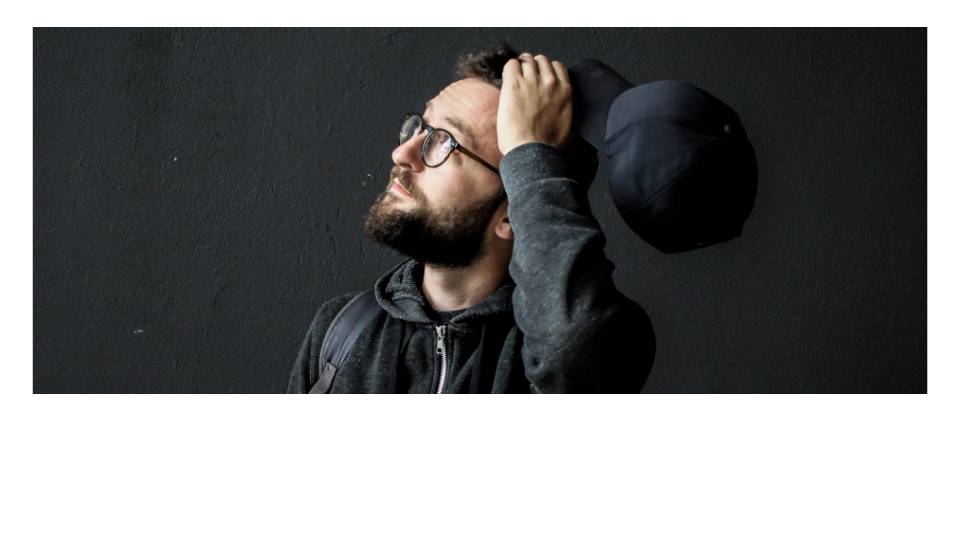
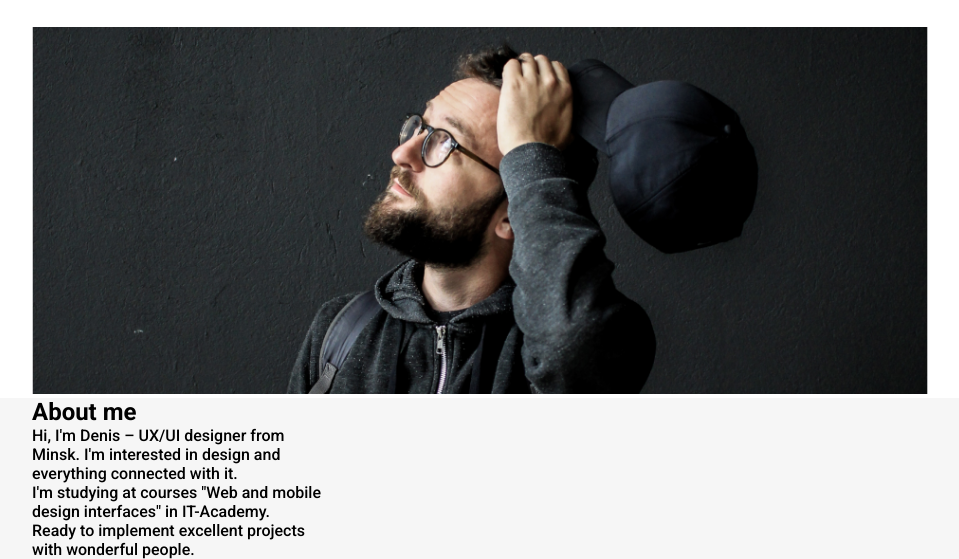
Before and after one commit to bldjad1488/portfolio_site, a plain HTML site: page index.html in a window 1280 px wide. Shown: the part 273-832 px from the top of the page, without its empty margins (160-1119 px from the left). Before the commit the page ends 800 px from the top, so only its background shows below. Drawn offline with Linux system fonts and the light colour scheme.

Commit message:
second commit

```diff
--- a/index.html
+++ b/index.html
@@ -39,5 +39,15 @@
             <img src="src/denis.png" alt="Denis Novik" id="denis">
         </main>
     </div>
+    <div class="container-gray">
+        <section class="about center">
+            <div class="about-content">
+                <h2>About me</h2>
+                <p>Hi, I'm Denis – UX/UI designer from Minsk. I'm interested in design and everything connected with it.</p>
+                <p>I'm studying at courses "Web and mobile design interfaces" in IT-Academy.</p>
+                <p>Ready to implement excellent projects with wonderful people.</p>
+            </div>
+        </section>
+    </div>
 </body>
 </html>
--- a/style/style.css
+++ b/style/style.css
@@ -92,3 +92,7 @@ header {
 .name {
     font-size: 1.5em;
 }
+
+.about-content {
+    width: 300px;
+}
```
